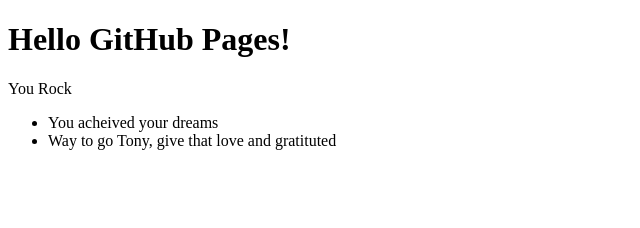
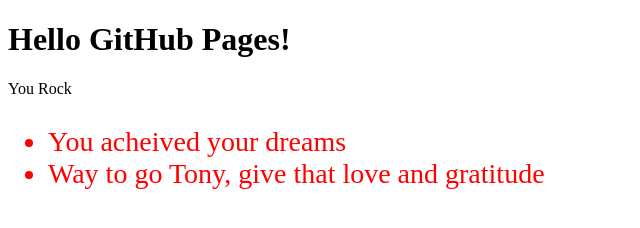
Before and after one commit to tonydayton/tonydayton.github.io, a plain HTML site: page index.html in a window 1280 px wide. Shown: the whole page, without its empty margins (0-640 px from the left). Drawn offline with Linux system fonts and the light colour scheme.

Commit message:
added fontsize

```diff
--- a/index.html
+++ b/index.html
@@ -7,9 +7,9 @@
   <body>
     <h1>Hello GitHub Pages!</h1>
     <p> You Rock</p>
-    <ul>
+    <ul style="color: red; font-size: 28px; ">
 <li>You acheived your dreams</li>
-<li>Way to go Tony, give that love and gratituted</li>
+<li>Way to go Tony, give that love and gratitude</li>
     </ul>
 
   </body>
```
